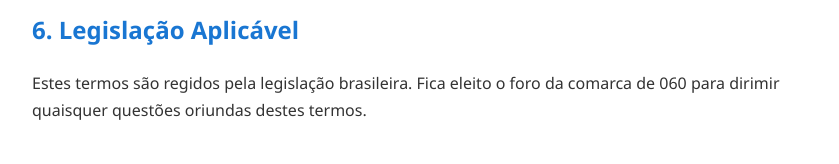
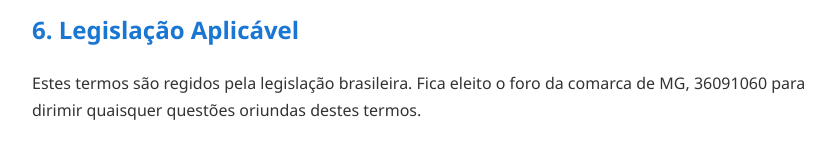
Before and after one commit to groupfenixltda/losingweighttoday.online, a plain HTML site: page termos.html in a window 1280 px wide. Shown: the part 979-1143 px from the top of the page, without its empty margins (208-1047 px from the left). Drawn offline with Linux system fonts and the light colour scheme.

Commit message:
add terms

```diff
--- a/termos.html
+++ b/termos.html
@@ -26,7 +26,7 @@
 <p>Em conformidade com o Código de Defesa do Consumidor (Lei nº 8.078/1990), garantimos o direito de arrependimento em até 7 dias após a contratação ou recebimento do produto (art. 49, CDC), bem como garantia legal de 90 dias contra defeitos de fabricação.</p>
 
 <h2>6. Legislação Aplicável</h2>
-<p>Estes termos são regidos pela legislação brasileira. Fica eleito o foro da comarca de 060 para dirimir quaisquer questões oriundas destes termos.</p>
+<p>Estes termos são regidos pela legislação brasileira. Fica eleito o foro da comarca de MG, 36091060 para dirimir quaisquer questões oriundas destes termos.</p>
 
 <h2>7. Contato</h2>
 <p>Dúvidas sobre estes termos podem ser encaminhadas para .</p>
```
